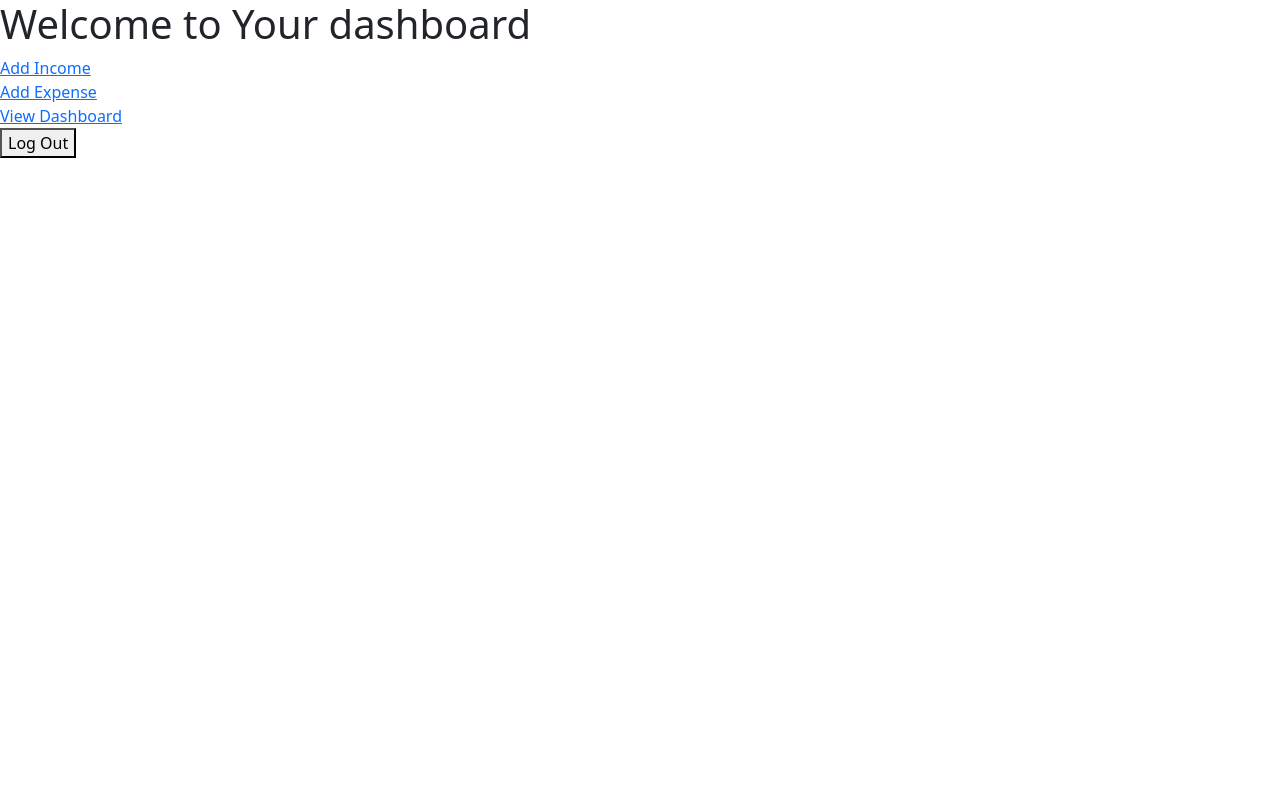
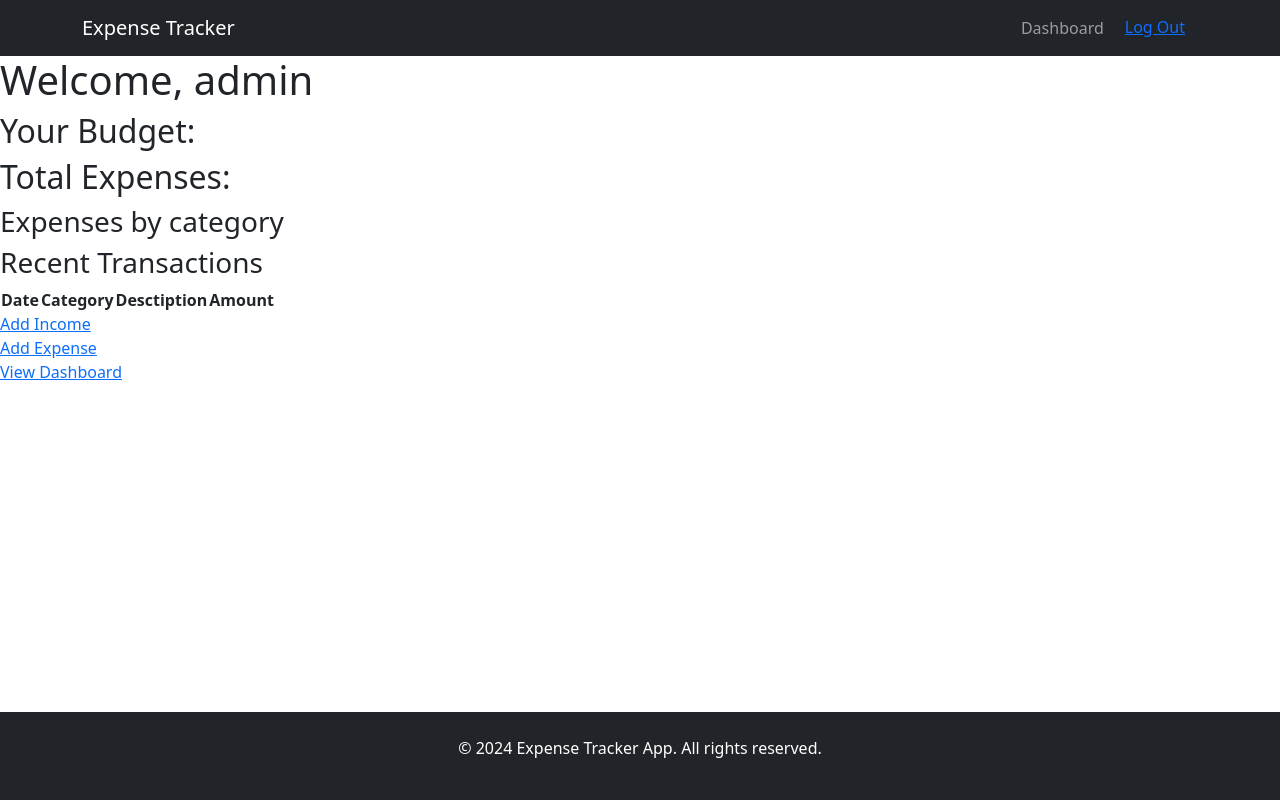
Before and after one commit to blaxpyda/Expense-tracker, a Django app: page /dashboard/ in a window 1280 px wide. Run offline with Django 5.2, Linux system fonts and the light colour scheme; a user stored in the database is signed in; lists and menus that the app fills with data are empty.

Commit message:
dashboard

```diff
--- a/tracker/templates/dashboard.html
+++ b/tracker/templates/dashboard.html
@@ -12,15 +12,74 @@
 </head>
 
 <body>
-    <h1>Welcome to Your dashboard</h1>
+    <nav class="navbar navbar-expand-lg navbar-dark bg-dark">
+        <div class="container">
+            <a class="navbar-brand" href="{% url 'tracker:home' %}">Expense Tracker</a>
+            <button class="navbar-toggler" type="button" data-bs-toggle="collapse" data-bs-target="#navbarNav">
+                <span class="navbar-toggler-icon"></span>
+            </button>
+            <div class="collapse navbar-collapse" id="navbarNav">
+                <ul class="navbar-nav ms-auto">
+                    {% if user.is_authenticated %}
+                    <li class="nav-item">
+                        <a class="nav-link" href="{% url 'tracker:dashboard' %}">Dashboard</a>
+                    </li>
+                    <li class="nav-item">
+                        <form action="{% url 'tracker:logout' %}" method="post" class="d-inline m-0">
+                            {% csrf_token %}
+                            <button type="submit" class="btn btn-link btn-md">Log Out</button>
+                        </form>
+                    </li>
+                    {% else %}
+                    <li class="nav-item">
+                        <a class="nav-link" href="{% url 'tracker:login' %}">Login</a>
+                    </li>
+                    <li class="nav-item">
+                        <a class="nav-link" href="{% url 'tracker:signup' %}">Sign Up</a>
+                    </li>
+                    {% endif %}
+                </ul>
+            </div>
+        </div>
+    </nav>
+
+    <h1>Welcome, {{ user.username }}</h1>
+    <h2>Your Budget: </h2>
+    <h2>Total Expenses: </h2>
+    <section>
+        <h3>Expenses by category</h3>
+    </section>
+
+    <section>
+        <h3>Recent Transactions</h3>
+        <table>
+            <thead>
+                <tr>
+                    <th>Date</th>
+                    <th>Category</th>
+                    <th>Desctiption</th>
+                    <th>Amount</th>
+                </tr>
+            </thead>
+            <tbody>
+
+            </tbody>
+        </table>
+    </section>
+
     <a href="{% url 'tracker:income' %}">Add Income</a>
     <a href="{% url 'tracker:expense' %}">Add Expense</a>
     <a href="{% url 'tracker:dashboard' %}">View Dashboard</a>
-    <!--<a href="{% url 'tracker:logout' %}">Logout</a>-->
-    <form action="{% url 'tracker:logout' %}" method="post">
-        {% csrf_token %}
-        <button type="submit">Log Out</button>
-    </form>
+
+    <main class="flex-grow-1">
+
+    </main>
+
+    <footer class="bg-dark text-white py-4">
+        <div class="container text-center">
+            <p>&copy; 2024 Expense Tracker App. All rights reserved.</p>
+        </div>
+    </footer>
 
     <!--JS tag-->
     {% block js %}
--- a/tracker/views.py
+++ b/tracker/views.py
@@ -45,7 +45,7 @@ def dashboard(request):
     goals = Goal.objects.filter(user=request.user)
 
     context = {
-        'user': User,
+        'user': request.user,
         'incomes': incomes,
         'expenses': expenses,
         'goals': goals,
```
Also changed, not shown: db.sqlite3.
